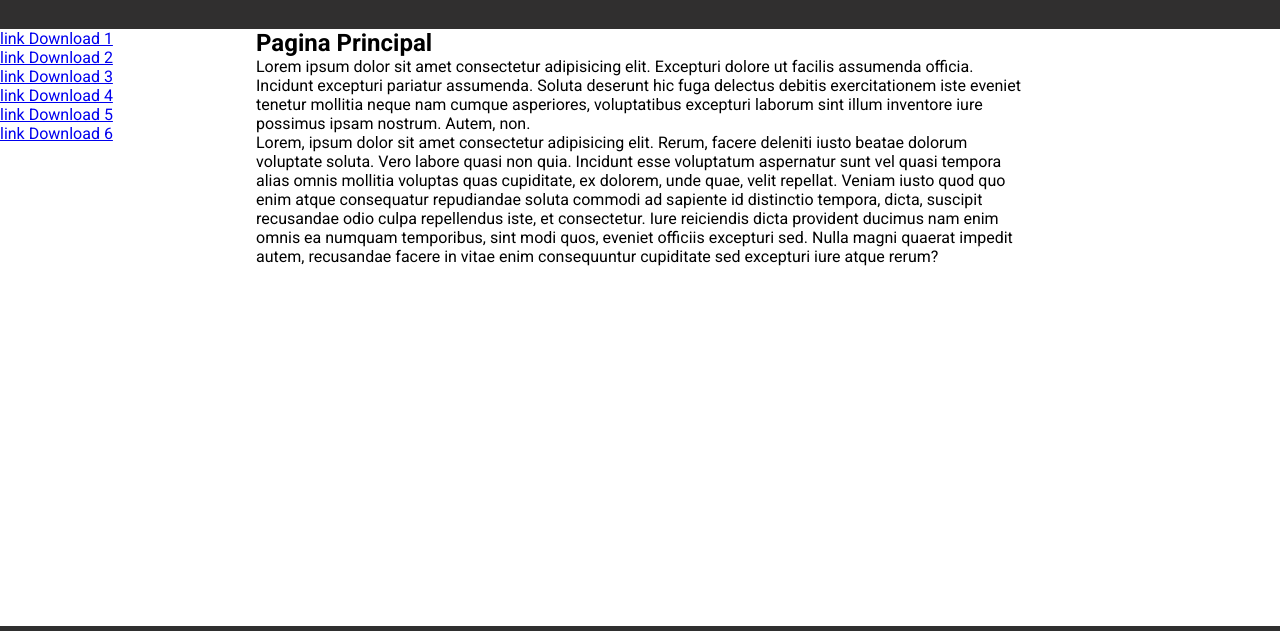
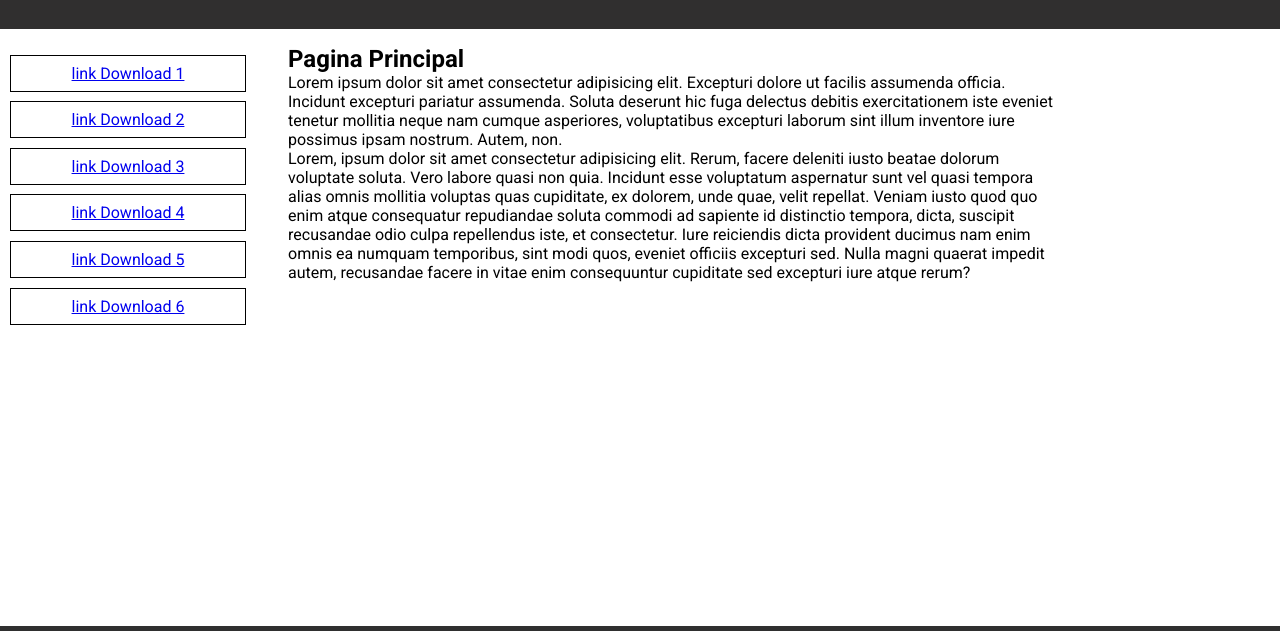
Before and after one commit to JoseSotoG/connection_tests2, a plain HTML site: page index.html in a window 1280 px wide. Shown: the part 63-694 px from the top of the page. Drawn offline with Linux system fonts and the light colour scheme.

Commit message:
mejoras en el aside

```diff
--- a/style.css
+++ b/style.css
@@ -26,10 +26,23 @@ header>ul>li{
 }
 main{
     display: flex;
+    padding-top: 1rem;
 }
 main>aside{
     width: 20%;
+    height: 100%;
+    margin-right: 2rem;
+    text-decoration: none;
 }
+main>aside li{
+    text-decoration: none;
+    border: 1px solid black;
+    list-style: none;
+    padding: .5rem 2rem;
+    margin: .6rem;
+    text-align: center;
+}
+
 main>section{
     width: 60%;
 }
```
